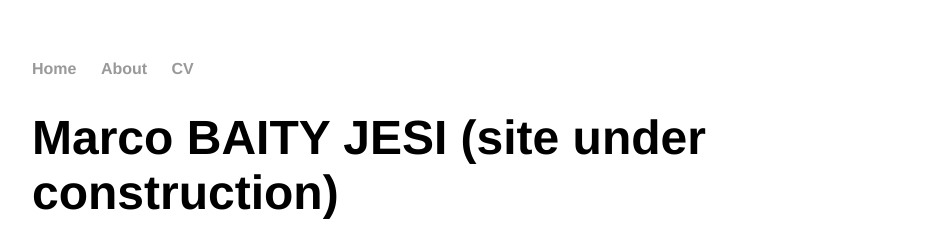
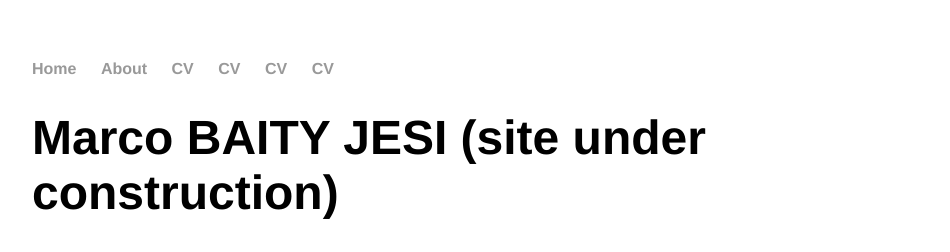
Before and after one commit to mbaityje/mbaityje.github.io, a Jekyll site: the page built from index.html, in a window 1280 px wide. Shown: the top 252 px of the page, without its empty margins (160-1110 px from the left). Built offline with Jekyll 4.4.1, drawn with Linux system fonts in a browser that asks for light colours.

```diff
--- a/_layouts/default.html
+++ b/_layouts/default.html
@@ -11,6 +11,9 @@
 	        		<li><a href="/">Home</a></li>
 		        	<li><a href="/about">About</a></li>
 	        		<li><a href="/cv">CV</a></li>
+	        		<li><a href="/research">CV</a></li>
+	        		<li><a href="/publications">CV</a></li>
+	        		<li><a href="/openings">CV</a></li>
 				<!-- <li><a href="/blog">Blog</a></li> -->
 	    		</ul>
 			</nav>
```
